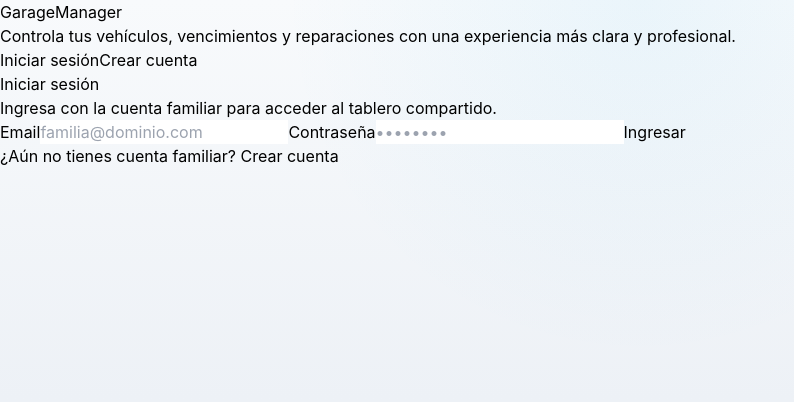
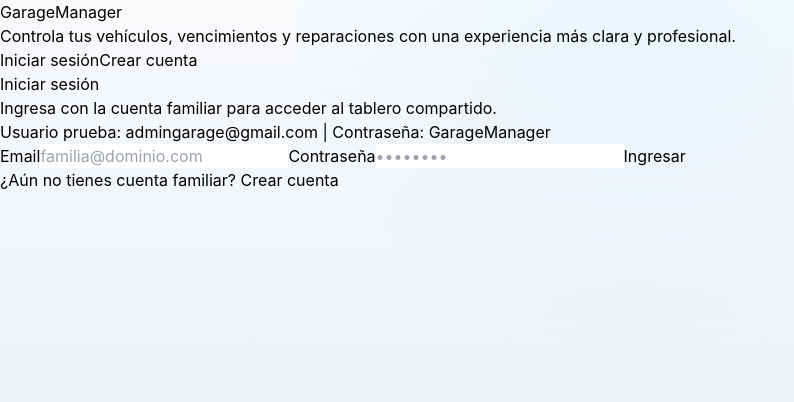
Before and after one commit to andresbleck/garage-manager, a React app in the folder frontend/: page /login in a window 1280 px wide. Shown: the top 402 px of the page, without its empty margins (0-794 px from the left). Built offline with nearby package versions, Linux system fonts and the light colour scheme; the HTML template or start-up script is replaced by a standard one.

Commit message:
agrego usuario de prueba

```diff
--- a/frontend/src/pages/Login.jsx
+++ b/frontend/src/pages/Login.jsx
@@ -34,6 +34,7 @@ const Login = () => {
     <div className="max-w-md mx-auto bg-white shadow-xl rounded-3xl p-8 mt-12 border border-slate-200">
       <h2 className="text-3xl font-semibold text-slate-900 mb-2">Iniciar sesión</h2>
       <p className="text-slate-600 mb-6">Ingresa con la cuenta familiar para acceder al tablero compartido.</p>
+      <p className="text-slate-600 mb-6">Usuario prueba: admingarage@gmail.com | Contraseña: GarageManager</p>
 
       <form onSubmit={handleSubmit} className="space-y-5">
         <label className="block text-slate-700">
```
